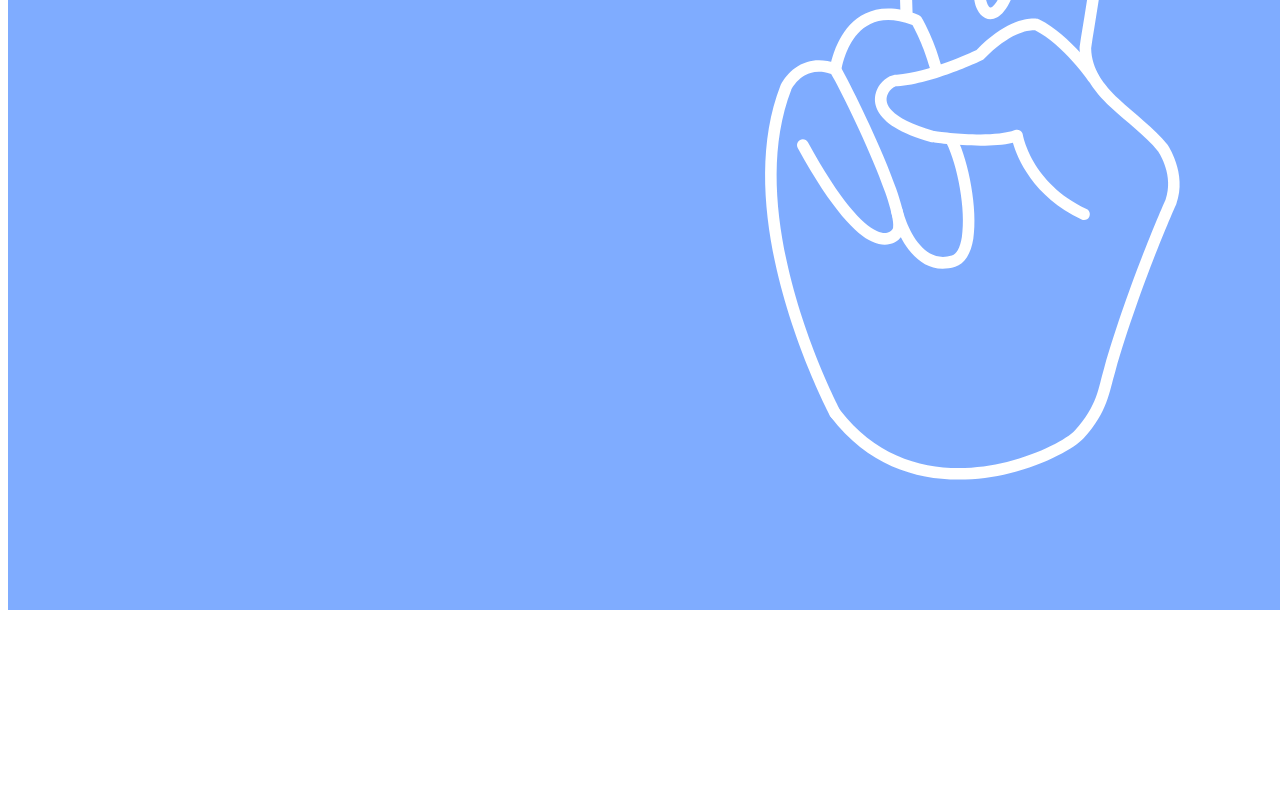
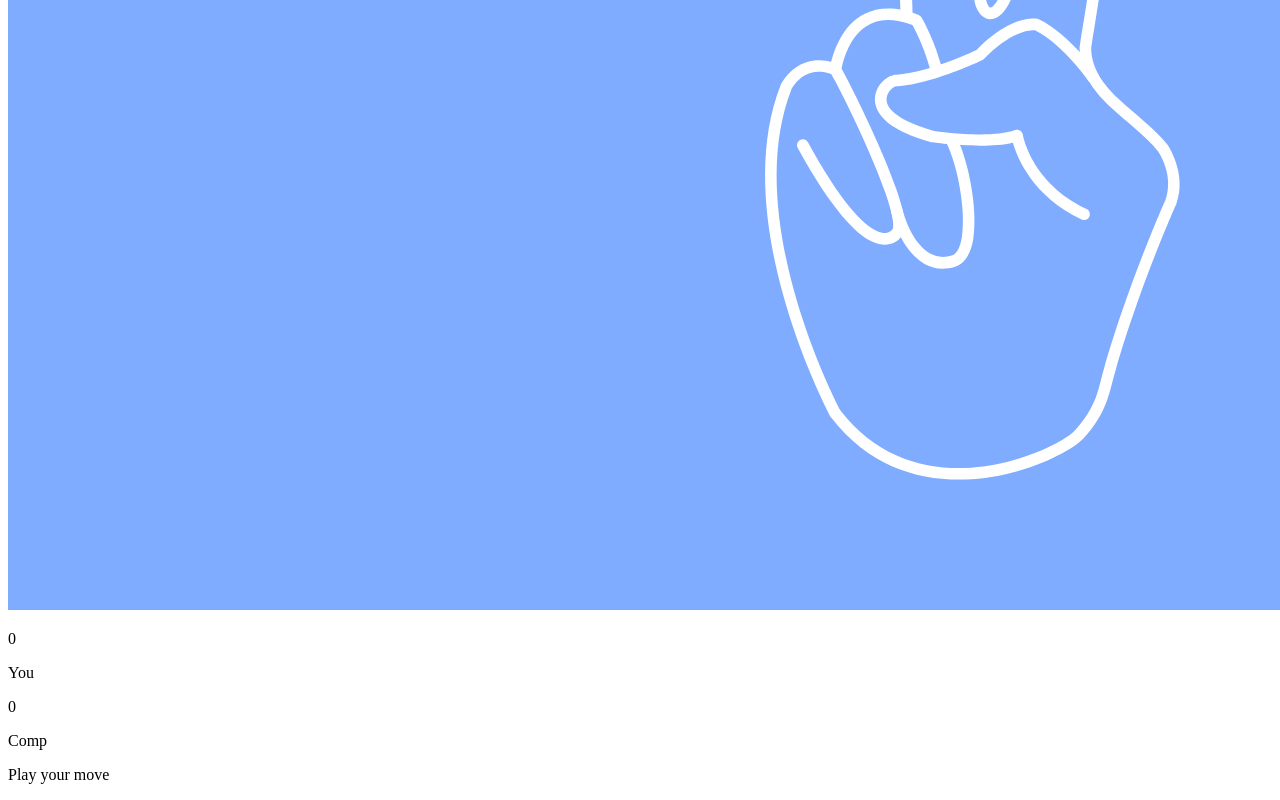
Before and after one commit to adagio-learner/4-projectBasedWebDevLearning, a plain HTML site: page 2 rockPaperScissors/index.html in a window 1280 px wide. Shown: the part 2718-3518 px from the top of the page. Before the commit the page ends 3340 px from the top, so only its background shows below. Drawn offline with Linux system fonts and the light colour scheme.

Commit message:
add score board and message container

```diff
--- a/2 rockPaperScissors/index.html
+++ b/2 rockPaperScissors/index.html
@@ -20,7 +20,20 @@
         </div>
     </div>
 
+    <div class="score-board">
+        <div class="score">
+            <p id="user-score">0</p>
+            <p>You</p>
+        </div>
+        <div class="score">
+            <p id="comp-score">0</p>
+            <p>Comp</p>
+        </div>
+    </div>
 
+    <div class="msg-container">
+        <p id="msg">Play your move</p>
+    </div>
 
 </body>
 </html>
```
